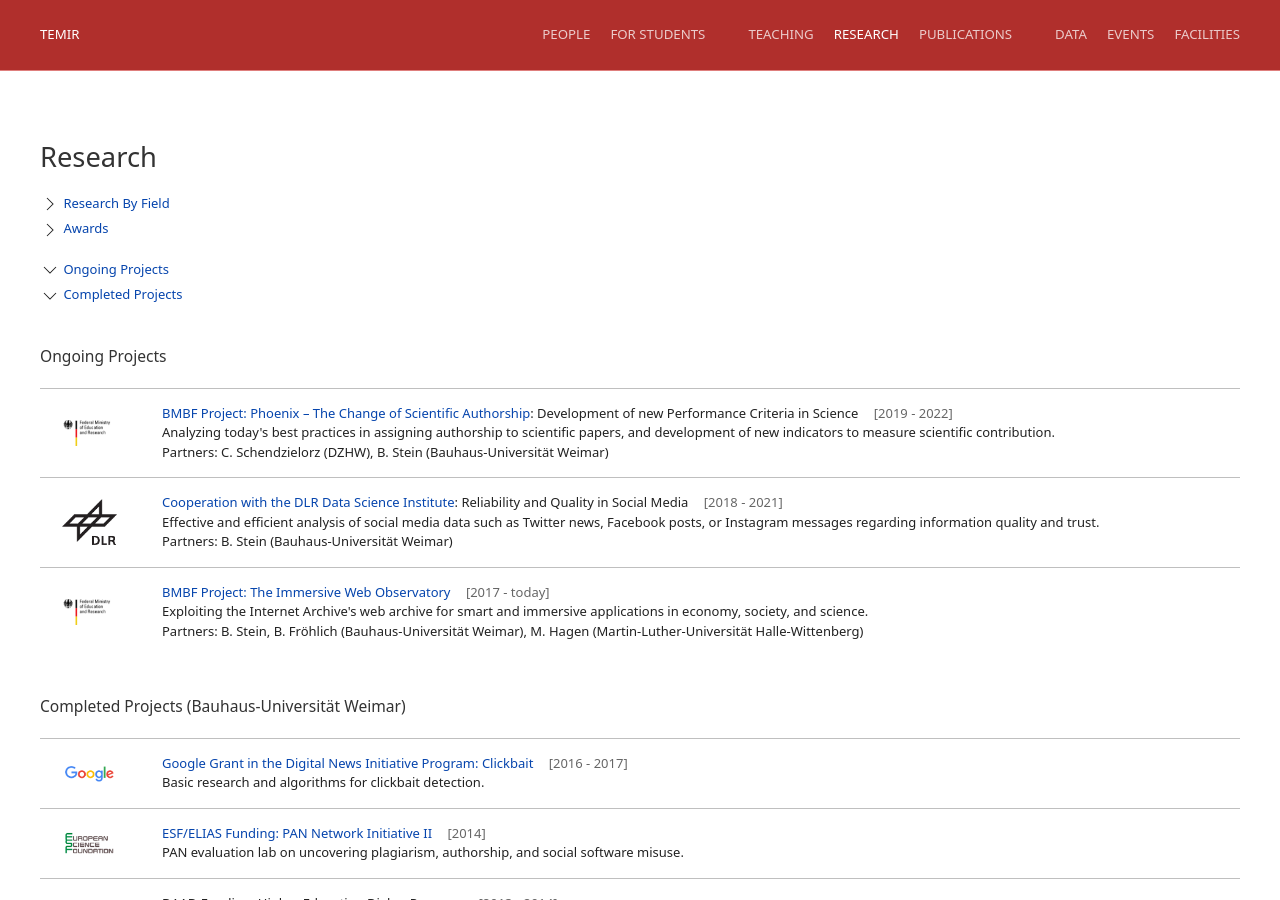
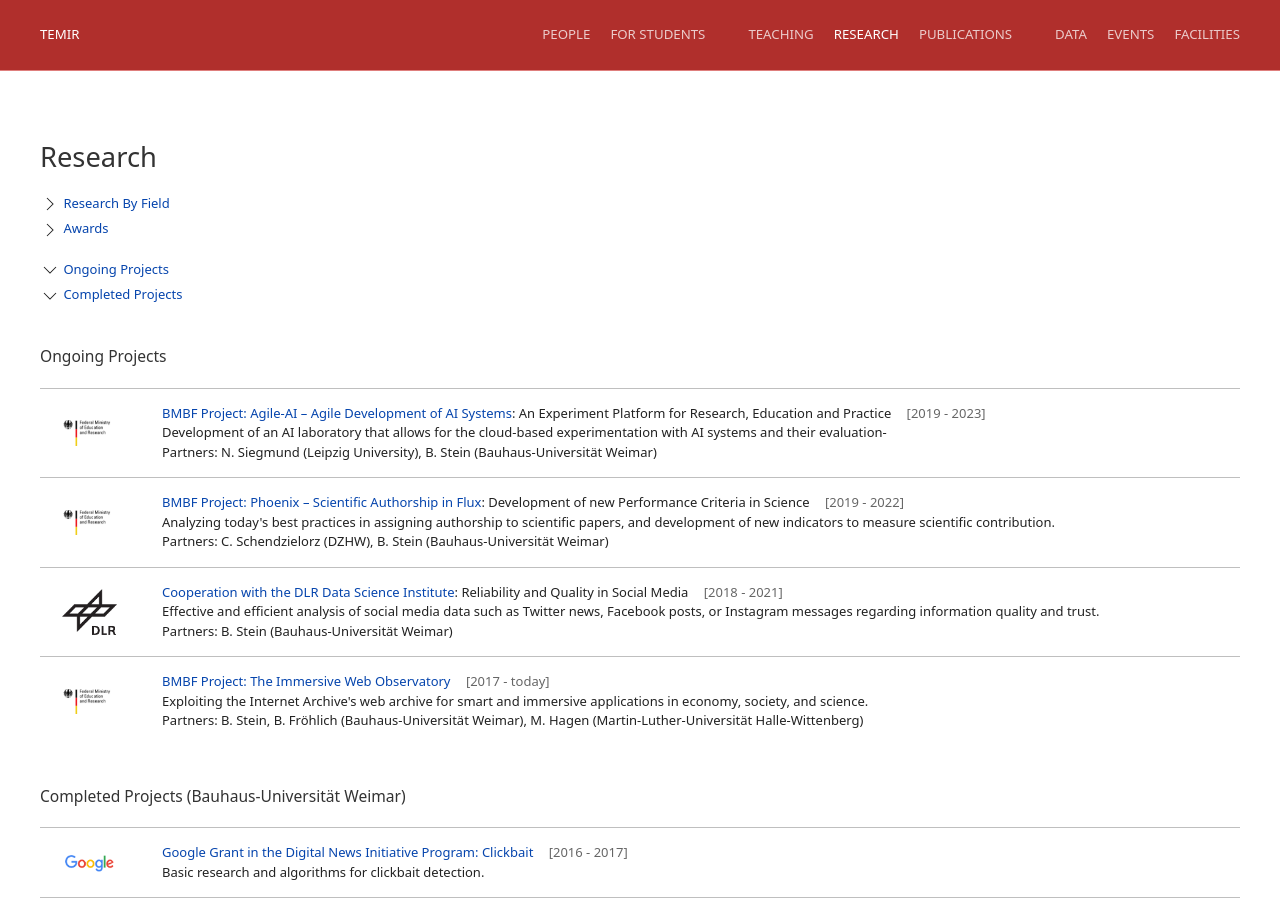
Before and after one commit to temir-org/temir-org.github.io, a Jekyll site: the page built from research.html, in a window 1280 px wide and 900 px high. Built offline with Jekyll 4.4.1, drawn with Linux system fonts in a browser that asks for light colours.

Commit message:
Update research.html

```diff
--- a/research.html
+++ b/research.html
@@ -23,10 +23,21 @@ description: Research Overview
         <div class="webis-list">
             <h3 class="uk-heading-small"><a id="ongoing-projects" class="anchor"></a>Ongoing Projects</h3>
 
+            <div id="agile-ai" class="entry">
+                <div class="image"><img src="funded-projects/img/bmbf-logo.png" alt="BMBF" /></div>
+                <div class="description">
+                    <a href="https://webis.de/research.html#science-studies">BMBF Project: Agile-AI &ndash; Agile Development of AI Systems</a>:
+                    An Experiment Platform for Research, Education and Practice
+                    <span class="date">[2019 - 2023]</span><br>
+                    Development of an AI laboratory that allows for the cloud-based experimentation with AI systems and their evaluation-<br>
+                    Partners: N. Siegmund (Leipzig University), B. Stein (Bauhaus-Universität Weimar) <br>
+                </div>
+            </div>
+
             <div id="phoenix" class="entry">
                 <div class="image"><img src="funded-projects/img/bmbf-logo.png" alt="BMBF" /></div>
                 <div class="description">
-                    <a href="https://webis.de/research.html#science-studies">BMBF Project: Phoenix &ndash; The Change of Scientific Authorship</a>:
+                    <a href="https://webis.de/research.html#science-studies">BMBF Project: Phoenix &ndash; Scientific Authorship in Flux</a>:
                     Development of new Performance Criteria in Science
                     <span class="date">[2019 - 2022]</span><br>
                     Analyzing today's best practices in assigning authorship to scientific papers, and development of new indicators to measure scientific contribution.<br>
```
